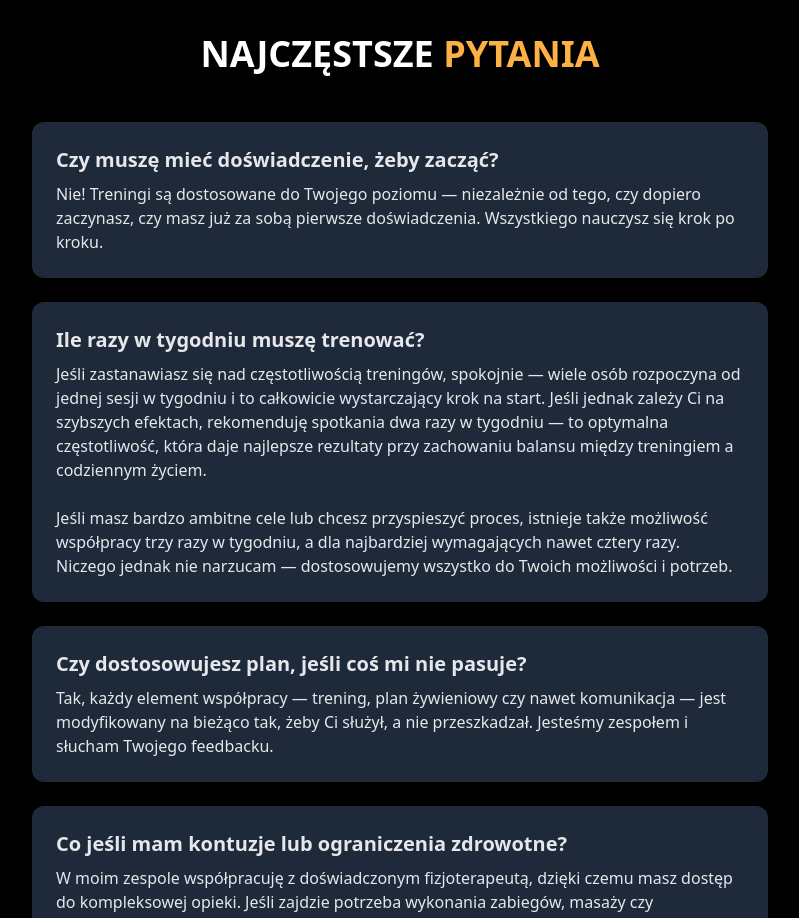
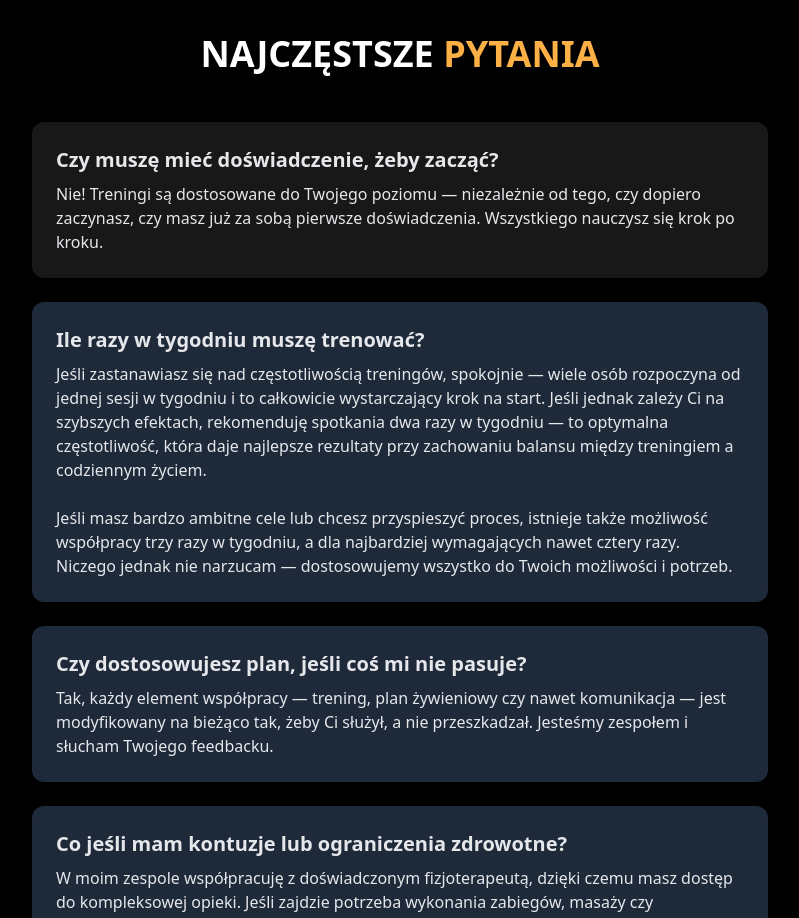
Before and after one commit to kubaw00/personaltrainerpage, a Next.js app: page / in a window 1280 px wide. Shown: the part 3840-4758 px from the top of the page, without its empty margins (240-1039 px from the left). Built offline with nearby package versions, Linux system fonts and the light colour scheme; what tailwindcss-animated would draw is missing.

Commit message:
add brown color

```diff
--- a/src/app/page.tsx
+++ b/src/app/page.tsx
@@ -461,7 +461,7 @@ export default function Home() {
               classNameNotInView="opacity-0"
             >
               <div
-                className="bg-gray-800 rounded-xl shadow-lg p-6 transition-all duration-300 hover:-translate-y-2 hover:shadow-2xl active:-translate-y-2 active:shadow-2xl focus:-translate-y-2 focus:shadow-2xl cursor-pointer"
+                className="bg-[#181818] rounded-xl shadow-lg p-6 transition-all duration-300 hover:-translate-y-2 hover:shadow-2xl active:-translate-y-2 active:shadow-2xl focus:-translate-y-2 focus:shadow-2xl cursor-pointer"
                 tabIndex={0}
               >
                 <h3 className="font-bold text-lg md:text-xl text-gray-200 mb-2">
```
